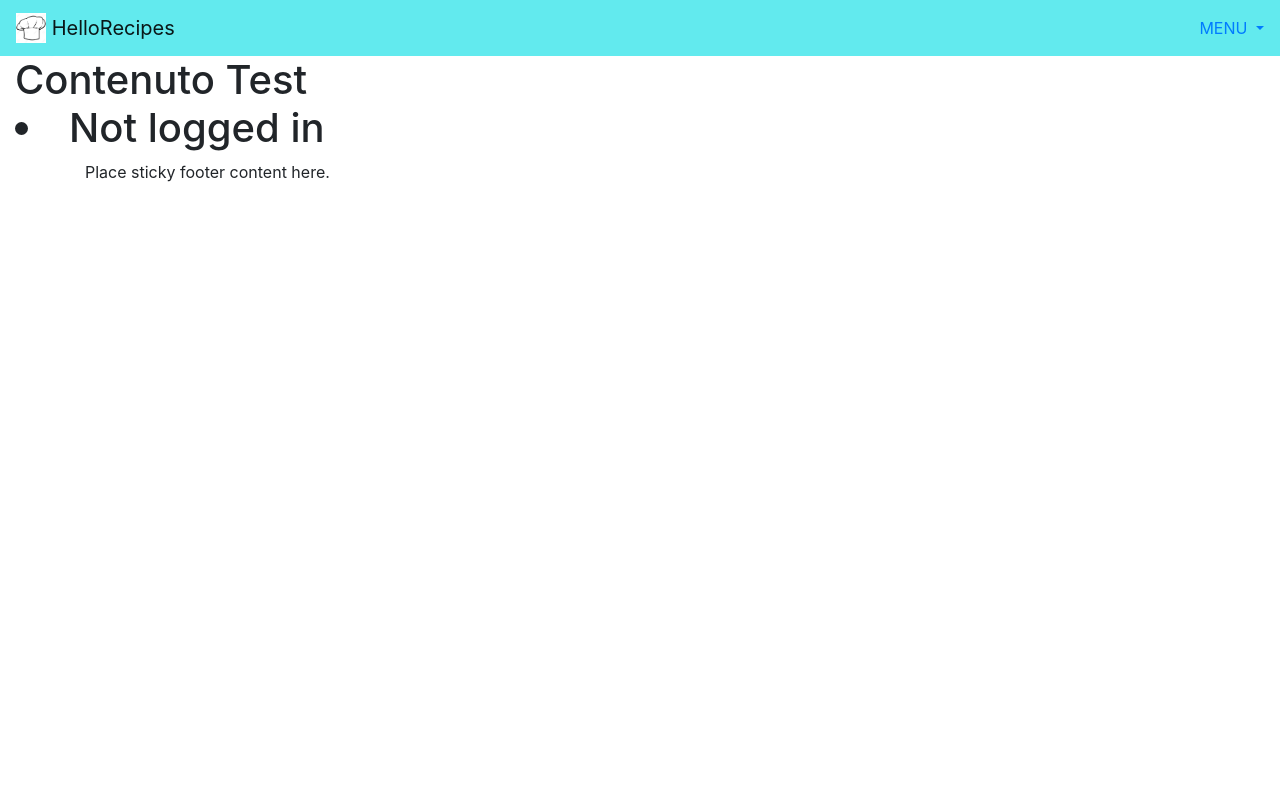
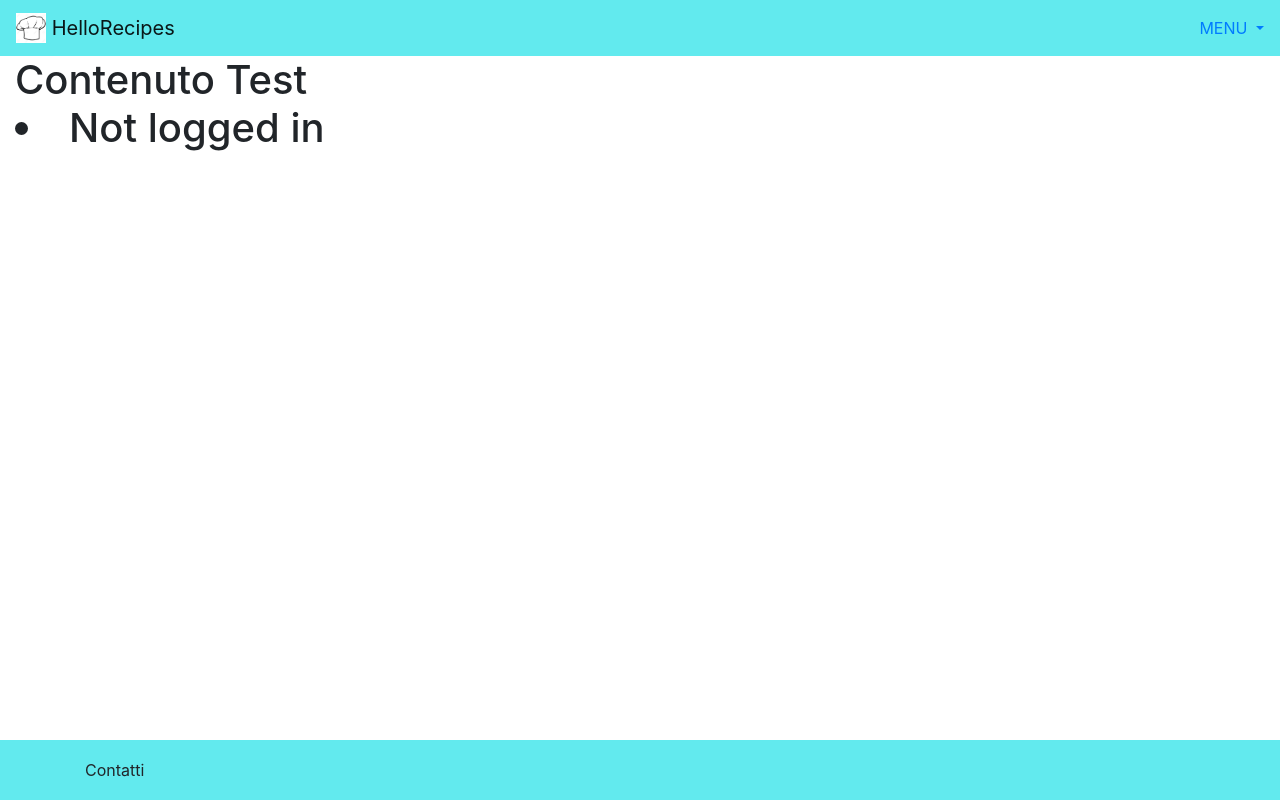
Before and after one commit to andrewp88/MyRecipe_Website, a Django app: template templates/test.html in a window 1280 px wide. Run offline with Django 3.2, Linux system fonts and the light colour scheme; the template is opened without the code that fills it, so the values that code supplies are empty; some libraries are stand-ins or nearby versions.

Commit message:
Merge with master
Merge with master branch of:
User_Creation_interface
Recipe_Creation_interface

```diff
--- a/static/style.css
+++ b/static/style.css
@@ -1,5 +1,5 @@
 .footer {
-    position: sticky;
+    position: fixed;
     left: 0px;
     bottom: 0;
     width: 100%;
@@ -11,9 +11,3 @@
 body{
     margin-bottom: 80px;
 }
-
-
-
- .page-footer {
-     background-color: blue;
- }
--- a/templates/base.html
+++ b/templates/base.html
@@ -6,7 +6,8 @@
 	<link rel="stylesheet" href="https://stackpath.bootstrapcdn.com/bootstrap/4.3.1/css/bootstrap.min.css" integrity="sha384-ggOyR0iXCbMQv3Xipma34MD+dH/1fQ784/j6cY/iJTQUOhcWr7x9JvoRxT2MZw1T" crossorigin="anonymous">
 	<script src="https://code.jquery.com/jquery-3.3.1.slim.min.js" integrity="sha384-q8i/X+965DzO0rT7abK41JStQIAqVgRVzpbzo5smXKp4YfRvH+8abtTE1Pi6jizo" crossorigin="anonymous"></script>
 	<script src="https://cdnjs.cloudflare.com/ajax/libs/popper.js/1.14.7/umd/popper.min.js" integrity="sha384-UO2eT0CpHqdSJQ6hJty5KVphtPhzWj9WO1clHTMGa3JDZwrnQq4sF86dIHNDz0W1" crossorigin="anonymous"></script>
-    <link rel="stylesheet" type="text/css" href="{% static 'style.css' %}">
+	<script src="https://stackpath.bootstrapcdn.com/bootstrap/4.3.1/js/bootstrap.min.js" integrity="sha384-JjSmVgyd0p3pXB1rRibZUAYoIIy6OrQ6VrjIEaFf/nJGzIxFDsf4x0xIM+B07jRM" crossorigin="anonymous"></script>
+	<link rel="stylesheet" type="text/css" href="{% static 'style.css' %}">
 
 	<meta charset="ISO-8859-1">
 	<title>Final Project IMS </title>
--- a/templates/footer.html
+++ b/templates/footer.html
@@ -1,8 +1,10 @@
 <!DOCTYPE html>
 
 <!--[ footer ] -->
-<div id="footer">
-    <div class="container">
-        <p class="footer-block blue">Place sticky footer content here.</p>
+<footer>
+    <div class="footer">
+        <div class="container">
+            <p class="footer-block blue">Contatti</p>
+        </div>
     </div>
-</div>
+</footer>
--- a/templates/navbar.html
+++ b/templates/navbar.html
@@ -20,6 +20,7 @@
                         MENU
                     </a>
                     <div class="dropdown-menu">
+
                         {% if request.user.is_authenticated %}
                         <a class="dropdown-item" href="\account">Account</a>
                         <a class="dropdown-item" href="\logout">Logout</a>
```
